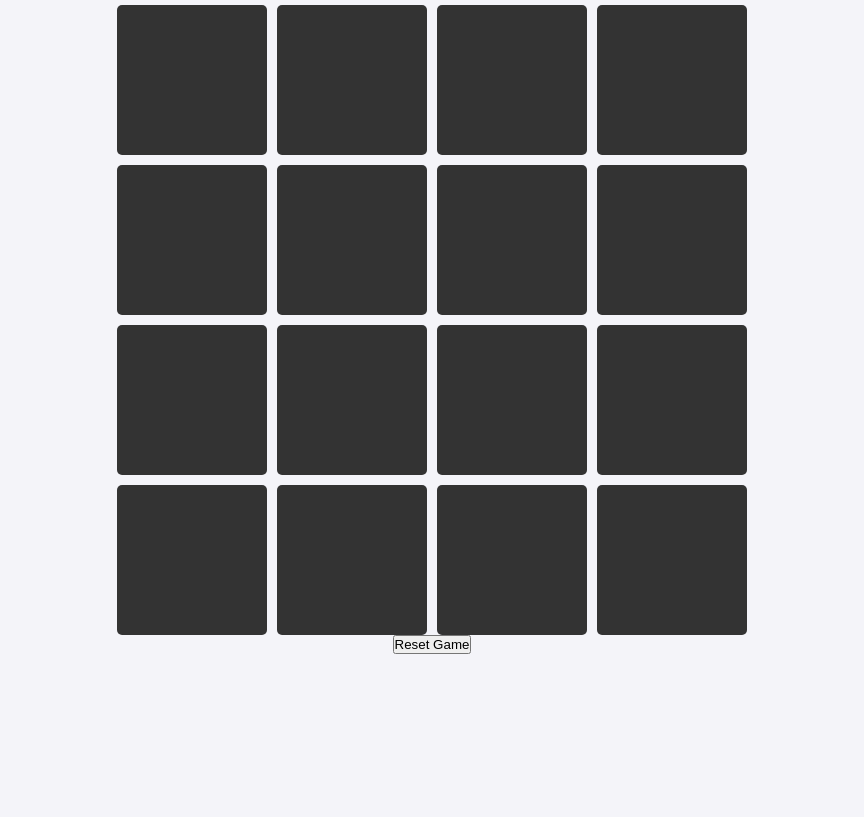
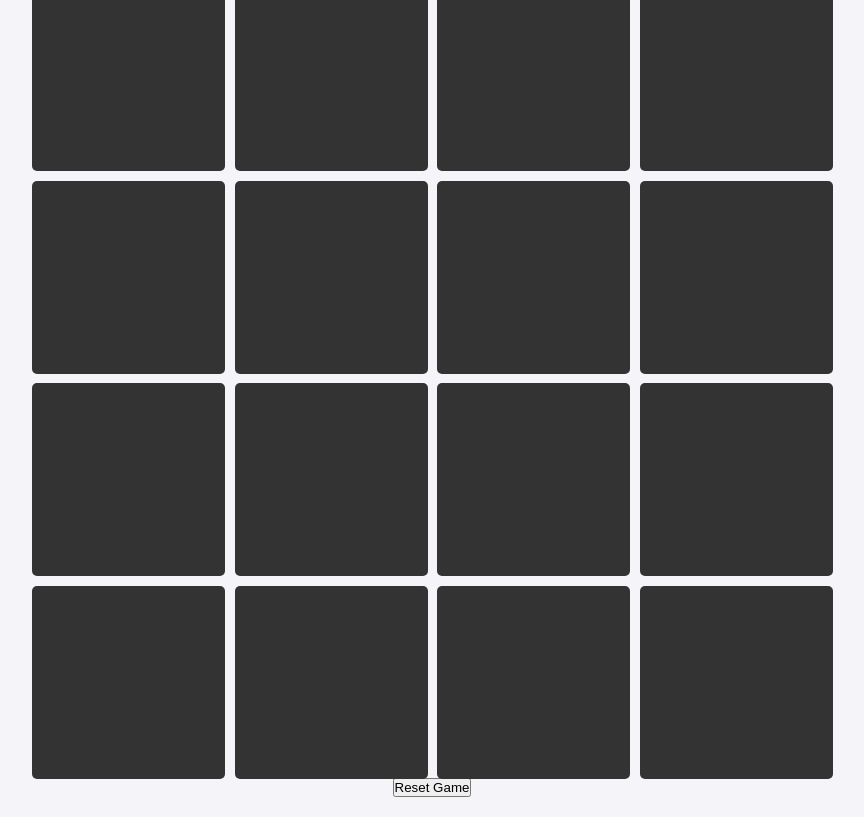
Before and after one commit to imanoliri/Valley-Of-Dragons-1, a plain HTML site: page contents/puzzle_story_memory_images/puzzle_story_memory_images.html in a window 1280 px wide. Shown: the part 99-916 px from the top of the page, without its empty margins (208-1072 px from the left). Before the commit the page ends 800 px from the top, so only its background shows below. Drawn offline with Linux system fonts and the light colour scheme.

Commit message:
adaptatize size memory game

```diff
--- a/contents/puzzle_story_memory_images/puzzle_story_memory_images.css
+++ b/contents/puzzle_story_memory_images/puzzle_story_memory_images.css
@@ -11,23 +11,27 @@ body {
     flex-direction: column;
     align-items: center;
     justify-content: center;
-    height: 100vh;
+    min-height: 100vh;
+    margin: 0;
+    padding: 20px;
 }
 
 h1 {
     margin-bottom: 20px;
+    text-align: center;
 }
 
 .game-container {
     display: grid;
-    grid-template-columns: repeat(4, 150px);
-    grid-gap: 10px;
+    grid-template-columns: repeat(4, minmax(100px, 1fr));
+    gap: 10px;
+    width: 100%;
+    max-width: 800px; /* Limit the width of the game container */
 }
 
 .card {
-    width: 150px;
-    height: 150px;
     background-color: #333;
+    color: #fff;
     display: flex;
     justify-content: center;
     align-items: center;
@@ -38,6 +42,7 @@ h1 {
     overflow: hidden;
     transform: perspective(600px) rotateY(0deg);
     transition: transform 0.4s;
+    aspect-ratio: 1 / 1; /* Maintain a square aspect ratio */
 }
 
 .card img {
```
